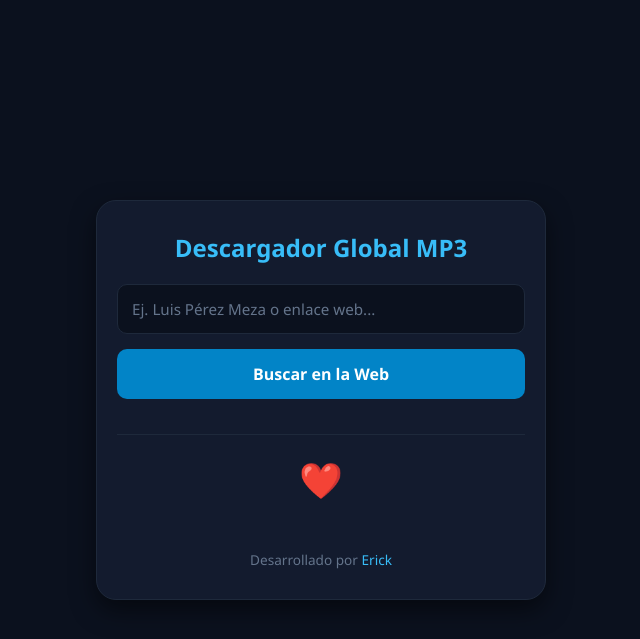
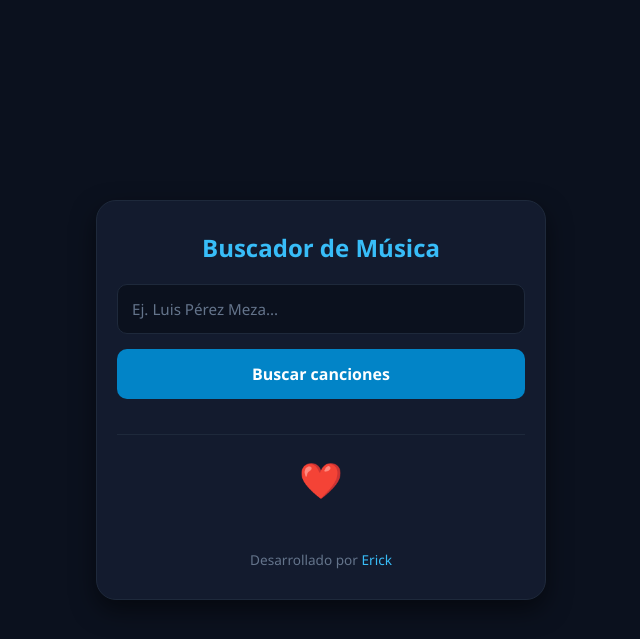
Before and after one commit to o6289698-coder/Descargador-de-Spotify-, a Flask app: page / in a window 1280 px wide. Shown: the top 639 px of the page, without its empty margins (319-959 px from the left). Run offline with Flask 3, Linux system fonts and the light colour scheme.

Commit message:
Update index.html

```diff
--- a/templates/index.html
+++ b/templates/index.html
@@ -3,7 +3,7 @@
 <head>
     <meta charset="UTF-8">
     <meta name="viewport" content="width=device-width, initial-scale=1.0">
-    <title>Descargador Global MP3 - Deyra</title>
+    <title>Buscador de Música - Deyra</title>
     <style>
         * { box-sizing: border-box; margin: 0; padding: 0; font-family: 'Segoe UI', Tahoma, Geneva, Verdana, sans-serif; }
         body { background-color: #0b111e; color: #ffffff; display: flex; justify-content: center; align-items: center; min-height: 100vh; padding: 20px; }
@@ -14,10 +14,11 @@
         button.process-btn { width: 100%; padding: 14px; background-color: #0284c7; border: none; border-radius: 10px; color: #fff; font-size: 1rem; font-weight: 600; cursor: pointer; }
         button.process-btn:hover { background-color: #0369a1; }
         #results-container { text-align: left; margin-top: 15px; max-height: 250px; overflow-y: auto; }
-        .song-item { background: #0b111e; border: 1px solid #1e293b; padding: 10px; margin-bottom: 8px; border-radius: 8px; display: flex; justify-content: space-between; align-items: center; font-size: 0.85rem; }
-        .song-title { color: #38bdf8; max-width: 260px; overflow: hidden; text-overflow: ellipsis; white-space: nowrap; }
-        .download-form { margin: 0; }
-        .download-btn { background-color: #16a34a; color: white; border: none; padding: 6px 10px; border-radius: 6px; font-weight: 600; cursor: pointer; }
+        .song-item { background: #0b111e; border: 1px solid #1e293b; padding: 10px; margin-bottom: 8px; border-radius: 8px; display: flex; flex-direction: column; gap: 8px; font-size: 0.85rem; }
+        .song-info { display: flex; justify-content: space-between; align-items: center; }
+        .song-title { color: #38bdf8; max-width: 240px; overflow: hidden; text-overflow: ellipsis; white-space: nowrap; }
+        audio { width: 100%; height: 32px; margin-top: 4px; }
+        .download-btn { background-color: #16a34a; color: white; border: none; padding: 6px 12px; border-radius: 6px; font-weight: 600; cursor: pointer; text-decoration: none; font-size: 0.8rem; }
         .download-btn:hover { background-color: #15803d; }
         .divider { height: 1px; background-color: #1e293b; margin: 20px 0; }
         .heart-btn { background: none; border: none; font-size: 2.2rem; cursor: pointer; }
@@ -29,9 +30,9 @@
 </head>
 <body>
     <div class="card">
-        <h1>Descargador Global MP3</h1>
-        <input type="text" id="song-input" placeholder="Ej. Luis Pérez Meza o enlace web...">
-        <button class="process-btn" onclick="buscarMusica()">Buscar en la Web</button>
+        <h1>Buscador de Música</h1>
+        <input type="text" id="song-input" placeholder="Ej. Luis Pérez Meza...">
+        <button class="process-btn" onclick="buscarMusica()">Buscar canciones</button>
 
         <div id="results-container"></div>
 
@@ -46,11 +47,11 @@
             const query = document.getElementById('song-input').value.trim();
             const container = document.getElementById('results-container');
             if (!query) {
-                alert("Por favor escribe el nombre de la canción o pega un enlace.");
+                alert("Por favor escribe el nombre de la canción.");
                 return;
             }
 
-            container.innerHTML = '<div style="color:#94a3b8; text-align:center; padding:10px;">Buscando en múltiples fuentes... 🌐</div>';
+            container.innerHTML = '<div style="color:#94a3b8; text-align:center; padding:10px;">Buscando canciones... 🎵</div>';
 
             const formData = new FormData();
             formData.append('query', query);
@@ -61,7 +62,7 @@
 
                 container.innerHTML = '';
                 if (data.length === 0) {
-                    container.innerHTML = '<div style="color:#94a3b8; text-align:center; padding:10px;">No se encontraron resultados globales.</div>';
+                    container.innerHTML = '<div style="color:#94a3b8; text-align:center; padding:10px;">No se encontraron resultados. Intenta con otro nombre.</div>';
                     return;
                 }
 
@@ -69,11 +70,11 @@
                     const item = document.createElement('div');
                     item.className = 'song-item';
                     item.innerHTML = `
-                        <span class="song-title" title="${song.title}">${song.title}</span>
-                        <form class="download-form" action="/download" method="POST">
-                            <input type="hidden" name="url" value="${song.url}">
-                            <button type="submit" class="download-btn">MP3</button>
-                        </form>
+                        <div class="song-info">
+                            <span class="song-title" title="${song.title}">${song.title}</span>
+                            <a href="${song.url}" download="cancion.m4a" class="download-btn" target="_blank">Descargar</a>
+                        </div>
+                        <audio controls src="${song.url}"></audio>
                     `;
                     container.appendChild(item);
                 });
```
